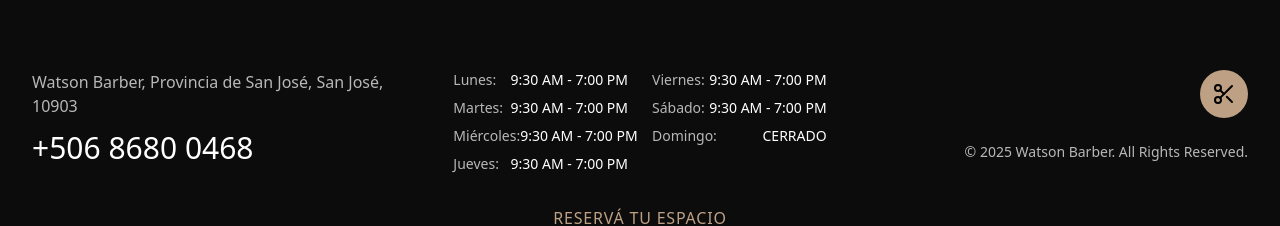
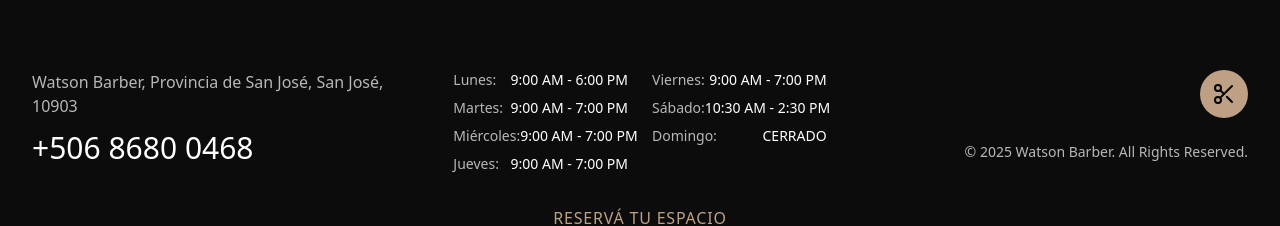
Before and after one commit to botflowlab/WatsonBarber, a React (Vite) app: page / in a window 1280 px wide. Shown: the part 6609-6835 px from the top of the page. Built offline with nearby package versions, Linux system fonts and the light colour scheme.

Commit message:
Updated Footer.tsx

```diff
--- a/src/components/Footer.tsx
+++ b/src/components/Footer.tsx
@@ -6,12 +6,12 @@
     location: '2Q7P+8GW, Av. 6 De las Provincias, Provincia de Alajuela, Alajuela, Costa Rica',
     number: '+506 8484 2060',
     schedule: [
-      '9:30 AM - 7:00 PM', // Monday
-      '9:30 AM - 7:00 PM', // Tuesday
-      '9:30 AM - 7:00 PM', // Wednesday
-      '9:30 AM - 7:00 PM', // Thursday
-      '9:30 AM - 7:00 PM', // Friday
-      '9:30 AM - 7:00 PM', // Saturday
+      '9:00 AM - 6:00 PM', // Monday
+      '9:00 AM - 7:00 PM', // Tuesday
+      '9:00 AM - 7:00 PM', // Wednesday
+      '9:00 AM - 7:00 PM', // Thursday
+      '9:00 AM - 7:00 PM', // Friday
+      '10:30 AM - 2:30 PM', // Saturday
       'CERRADO'            // Sunday
     ]
   };
```
